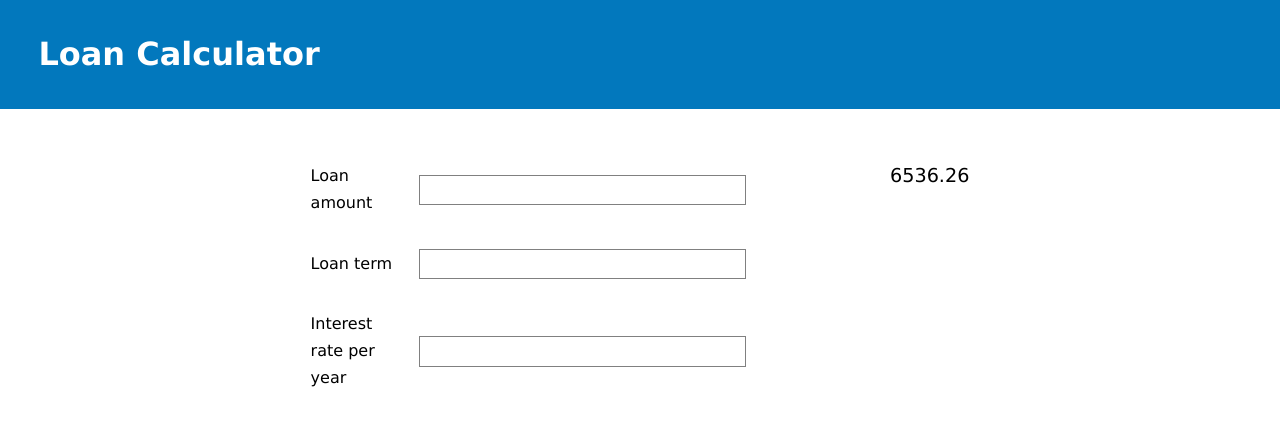
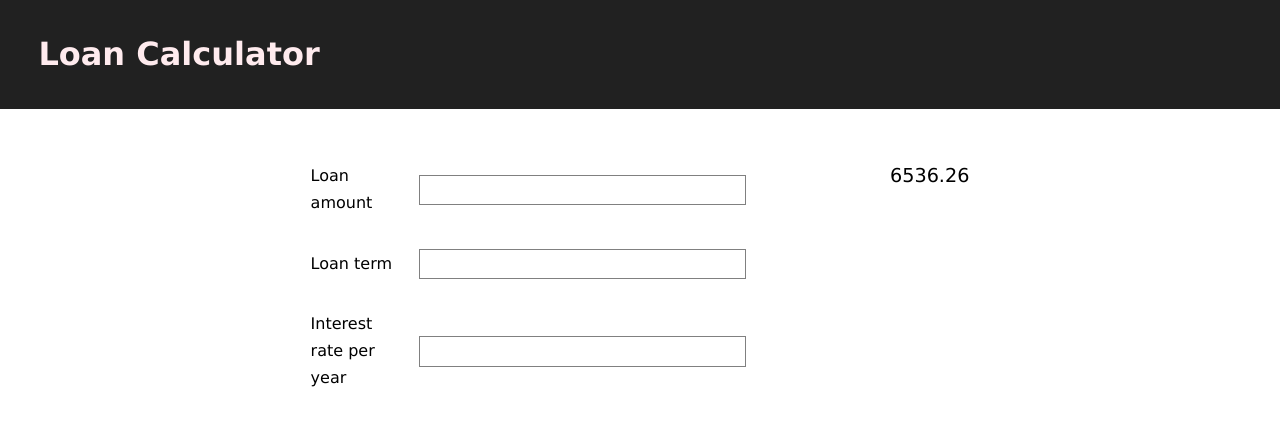
Before and after one commit to rachelrly/loan-calculator, a React (Create React App) app: page / in a window 1280 px wide. Shown: the top 426 px of the page. Built offline with nearby package versions, Linux system fonts and the light colour scheme.

Commit message:
updated color variables

```diff
--- a/src/contexts/LoanContext.js
+++ b/src/contexts/LoanContext.js
@@ -5,13 +5,13 @@ export const LoanContext = createContext()
 
 /*This component wraps index.js */
 function LoanContextProvider({ children }) {
-
+  /*I used a reducer here because the state is deeply tied together */
   const reducer = (state, action) => {
     const { val } = action.payload
     switch (action.type) {
-      case 'changeAmt': return
-      case 'changeTerm': return
-      case 'changeInterest': return
+      case 'changeAmt': return { ...state, loanAmt: value }
+      case 'changeTerm': return { ...state, loanTerm: value }
+      case 'changeInterest': return { ...state, interestRate: value }
       case 'reset': return { loanAmt: 0, loanTerm: 0, interestRate: 0 }
     }
   }
--- a/src/css/main.css
+++ b/src/css/main.css
@@ -87,8 +87,8 @@ header{
   flex-direction: column;
   justify-content: center;
   align-items: center;
-  background-color: var(--colors-accent);
-  color: var(--colors-white);
+  background-color: var(--colors-accent-dark);
+  color: var(--colors-accent-light);
   padding: var(--spacer-sm);
   height: var(--button-width);
 }
--- a/src/css/variables.css
+++ b/src/css/variables.css
@@ -1,7 +1,7 @@
 :root{
   --colors-accent: #0278bd;
-  --colors-accent-dark: #021bbd;
-  --colors-accent-light: #02bda4;
+  --colors-accent-dark:#212121;
+  --colors-accent-light: #FFEBEE;
   --colors-black: #000;
   --colors-white: #FFF;
 
```
Also changed, not shown: 1 other file (tests, documents, lock files or other folders).
